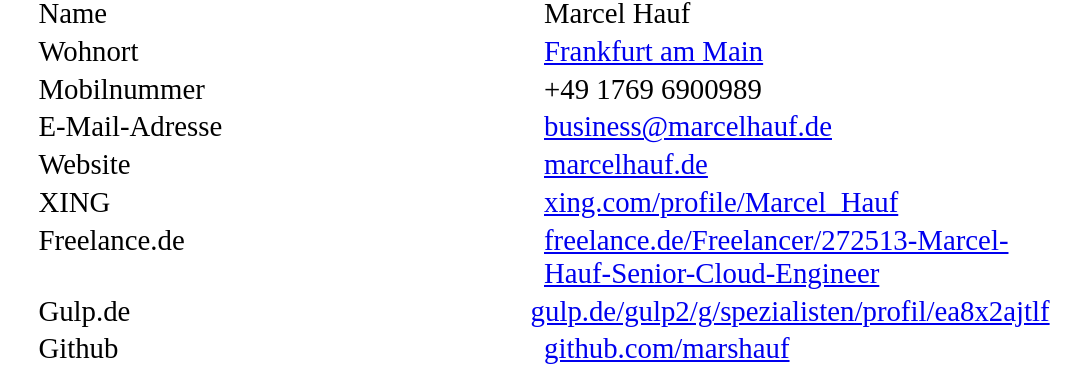
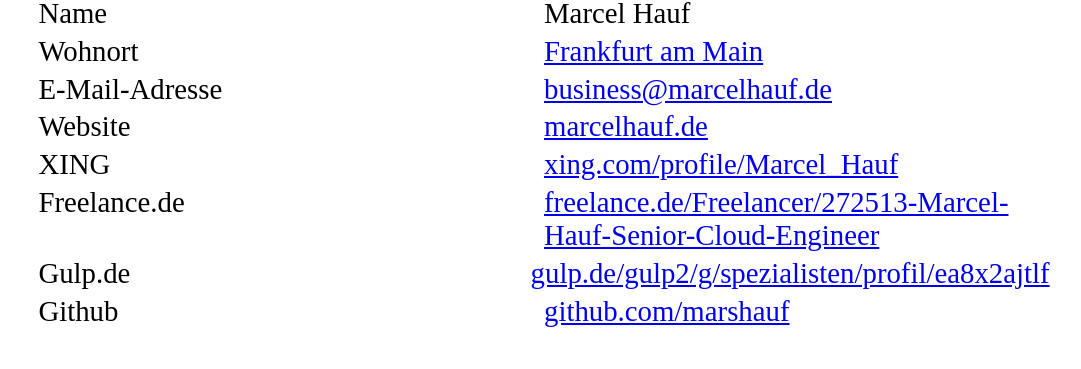
Before and after one commit to marshauf/marshauf.github.io, a plain HTML site: page index.html in a window 1280 px wide. Shown: the part 431-800 px from the top of the page, without its empty margins (96-1177 px from the left). Drawn offline with Linux system fonts and the light colour scheme.

Commit message:
Remove number

```diff
--- a/index.html
+++ b/index.html
@@ -168,10 +168,6 @@
             <div class="row">
                 <div class="column">Wohnort</div>
                 <div class="column"><a href="https://www.openstreetmap.org/relation/62400">Frankfurt am Main</a></div>
-            </div>
-            <div class="row">
-                <div class="column">Mobilnummer</div>
-                <div class="column">+49 1769 6900989</div>
             </div>
             <div class="row">
                 <div class="column">E-Mail-Adresse</div>
```
